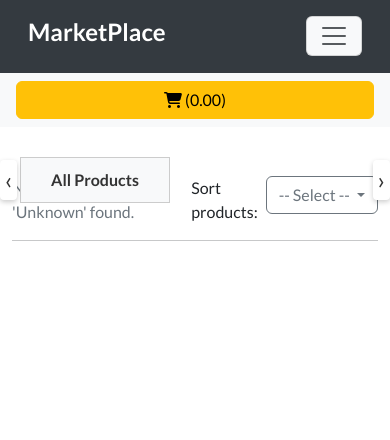
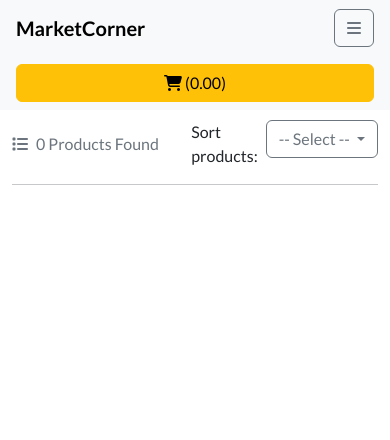
Before and after one commit to enocol/donewithit, a Django app: page /products in a window 390 px wide. Shown: the top 440 px of the page. Run offline with Django 5.2, Linux system fonts and the light colour scheme; data that the repository does not hold is empty; some libraries are stand-ins or nearby versions.

Commit message:
Improve css on mobile and desktop view

```diff
--- a/products/templates/products/product_list.html
+++ b/products/templates/products/product_list.html
@@ -1,6 +1,6 @@
 {% extends 'base.html' %} {% load static %} {% block content %}
 <div>
-  <div class="container-fluid category-wrapper mb-2">
+  <div class="container-fluid category-wrapper z-1">
     <button class="scroll-btn left" onclick="scrollCategories(-200)">
       &#8249;
     </button>
@@ -25,19 +25,8 @@
 <div class="d-flex justify-content-between mt-5 align-items-center gap-4">
   <div>
     <p class="d-flex align-items-center gap-2 m-0 text-secondary">
-  {% if products|length == 0 %}
-    No products
-    {% if search_query %} matching '{{ search_query }}'{% endif %}
-    {% if category_filter %} matching '{{ category_filter }}'{% endif %}
-    found.
-{% else %}
-  {{ products|length }} product{{ products|length|pluralize }}
-  {% if search_query %} matching '{{ search_query }}'{% endif %}
-  {% if category_filter %} matching '{{ category_filter }}'{% endif %}
-  found.
-{% endif %}
-
-
+      <i class="fa-solid fa-list"></i>
+      <span>{{ products|length }} Products Found</span>
     </p>
   </div>
   <div class="d-flex justify-content-end align-items-sm-center gap-2 w-50 w-sm-auto">
--- a/products/views.py
+++ b/products/views.py
@@ -11,7 +11,7 @@ def product_list(request):
     categories = Category.objects.all()
     search_query = request.GET.get('search', None)
     category_filter = request.GET.get('category', None)
-    print(f"Category filter: {category_filter}")
+
     category_label = dict(Category.CATEGORY_TYPES).get(category_filter, 'Unknown')
     products = Product.objects.all()
 
--- a/static/css/styles.css
+++ b/static/css/styles.css
@@ -33,9 +33,9 @@ h1{
     width: 100%;
     padding: 10px;
     margin: 10px 0;
-    border: 3px solid gray;
-    border-radius: 4px;
+
 }
+
 
 a {
     text-decoration: none;
@@ -77,7 +77,7 @@ ul li a:hover {
 }
 
 #id_product_name, #id_price, #id_description, #id_category {
-    border: 3px solid gray;
+
     width: 100%;
     padding: 10px;
     margin: 10px 0;
@@ -86,14 +86,14 @@ ul li a:hover {
 
 .category-wrapper {
   position: sticky;
-  top: 80px; /* Adjust based on your header height */
+  top: 70px;
   display: flex;
   align-items: center;
   width: 100%;
   overflow: hidden;
   margin: 0 auto;
   padding: 0 20px;
-  z-index: 1000;
+
 }
 
 .category-container {
@@ -101,7 +101,7 @@ ul li a:hover {
     flex-wrap: nowrap;
     justify-content: space-between;
     align-items: center;
-    margin: 5px auto;
+    margin: 0 auto;
     overflow: auto;
     width: 100%;
     -ms-overflow-style: none;  /* Hide scrollbar on IE and Edge */
@@ -122,7 +122,7 @@ ul li a:hover {
 }
 
 .category-container::-webkit-scrollbar {
-  display: none;             /* Hide scrollbar on Chrome/Safari/Opera */
+  display: none;
 }
 
 .scroll-btn {
@@ -183,7 +183,6 @@ ul a {
     background-color: transparent;
     border: 2px solid #ccc;
     padding: 20px;
-
     height: 200px;
     position: relative;
     top: -50%;
@@ -229,8 +228,8 @@ ul a {
   left: 0;
   width: 100%;
   height: 100%;
-  background-color: rgba(255,255,255,0.8); /* semi-transparent overlay */
-  z-index: 1050; /* above everything */
+  background-color: rgba(255,255,255,0.8);
+  z-index: 1050;
   visibility: hidden;
 }
 
@@ -239,6 +238,16 @@ ul a {
   height: 120px;
   object-fit: cover;
 
+}
+
+.form-control {
+  border-radius: 0%;
+}
+
+.modal-backdrop {
+  background-color: rgba(0,0,0,0.65) !important; /* darker */
+  z-index: 1050 !important; /* ensure it's above other elements */
+  backdrop-filter: blur(5px);
 }
 
 
@@ -257,12 +266,8 @@ ul a {
     }
 
     .category-wrapper {
-    position: relative;
-    z-index: 1;
-
-}
-
-
+        display: none;
+    }
 
     .scroll-btn {
         font-size: 1.5rem;
@@ -283,6 +288,9 @@ ul a {
         width: 100%;
     }
 
+
+
+
 }
 
 @media screen and (min-width: 769px) {
@@ -293,4 +301,8 @@ ul a {
     .desktop-header {
         display: block;
     }
+
+     .modal-backdrop {
+     display: none; /* Disable backdrop */
+    }
 }
--- a/templates/base.html
+++ b/templates/base.html
@@ -69,5 +69,40 @@
     {% endblock corejs %}
     {% block scripts %}
     {% endblock scripts %}
+
+    <!-- Modal -->
+<div class="modal fade d-lg-none " id="allCategoriesModal" tabindex="-1"
+     aria-labelledby="allCategoriesLabel" aria-hidden="true">
+  <div class="modal-dialog modal-dialog-scrollable modal-fullscreen-sm-down">
+    <div class="modal-content">
+      <div class="modal-header">
+        <h5 class="modal-title" id="allCategoriesLabel">All Categories</h5>
+        <button type="button" class="btn-close" data-bs-dismiss="modal"
+                aria-label="Close"></button>
+      </div>
+
+      <div class="modal-body">
+        <!-- Sticky search (optional) -->
+          <div class="position-sticky top-0 bg-white pb-2 mb-2">
+            <input type="search" id="catSearch" class="form-control"
+                  placeholder="Search categories…">
+          </div>
+
+
+          <div class="list-group" id="categoryList">
+                {% for c in categories %}
+                <a href="{% url 'product_list' %}?category={{ c.name }}" class=""
+              ><div class="category">{{ c.get_display_name }}</div></a>
+                {% endfor %}
+          </div>
+      </div>
+
+      <!-- Optional footer (hidden on small screens if you prefer) -->
+      <div class="modal-footer  d-sm-flex">
+        <button class="btn btn-secondary" data-bs-dismiss="modal">Close</button>
+      </div>
+    </div>
+  </div>
+</div>
   </body>
 </html>
--- a/templates/includes/deaktopheader.html
+++ b/templates/includes/deaktopheader.html
@@ -1,4 +1,4 @@
-<nav class="desktop-header">
+<nav class="desktop-header d-none d-lg-block">
 
     <div class="container-fluid  d-flex align-items-center justify-content-end py-2">
 
--- a/templates/includes/mobileHeader.html
+++ b/templates/includes/mobileHeader.html
@@ -1,52 +1,58 @@
-<nav class="navbar navbar-expand-md  px-3 py-2 mobile-header">
-  <div class="container-fluid">
-    <!-- Logo / Brand -->
-       <div>
-            <h1>MarketPlace</h1>
-        </div>
+ <nav class="navbar navbar-light bg-light px-3 d-lg-none">
+    <a class="navbar-brand fw-semibold" href="#">MarketCorner</a>
 
-    <!-- Hamburger toggle -->
-    <button
-      class="navbar-toggler ms-auto bg-light"
+    <!-- Offcanvas toggle button (shows on mobile) -->
+    <button class="btn btn-outline-secondary d-lg-none"
         type="button"
-      data-bs-toggle="collapse"
-      data-bs-target="#mainNavbar"
-      aria-controls="mainNavbar"
-      aria-expanded="false"
-      aria-label="Toggle navigation"
-    >
-      <span class="navbar-toggler-icon"></span>
+        data-bs-toggle="offcanvas"
+        data-bs-target="#mobileMenu"
+        data-bs-backdrop="true"
+        data-bs-scroll="false"
+        aria-controls="mobileMenu">
+
+        <i class="fa fa-bars"></i>
+
     </button>
 
-    <!-- Collapsible menu -->
-    <div class="collapse navbar-collapse" id="mainNavbar">
-       <a class="btn btn-outline-primary mb-2 me-auto "  href="{% url 'product_list' %}">Products</a>
 
 
-      <!-- Login/Register -->
-      <div class="d-flex flex-column flex-md-row gap-2">
+  </nav>
+
+<div class="offcanvas offcanvas-start  d-lg-none" tabindex="-1" id="mobileMenu" aria-labelledby="mobileMenuLabel">
+        <div class="offcanvas-header">
+          <h5 class="offcanvas-title">Menu</h5>
+          <button type="button" class="btn-close text-reset" data-bs-dismiss="offcanvas" aria-label="Close"></button>
+        </div>
+      <div class="offcanvas-body d-flex flex-column">
+            <hr class="my-3">
+                <a class="nav-link" href="{% url 'product_list' %}">Products</a>
                 {% if user.is_authenticated %}
-       <a class="btn btn-outline-primary" href="{% url 'product_create' %}">Post an Ad</a>
-       <a class="btn btn-outline-primary" href="{% url 'profile' %}">Profile</a>
-       <a class="btn btn-outline-primary" href="{% url 'account_logout' %}">Logout</a>
+                <a class="nav-link" href="{% url 'product_create' %}">Post an Ad</a>
+                <a class="nav-link" href="{% url 'profile' %}">Profile</a>
+                <a class="nav-link" href="{% url 'account_logout' %}">Logout</a>
+                {% else %}
+                <a class="nav-link" href="{% url 'account_login' %}">Sign in</a>
+                <a class="nav-link" href="{% url 'account_signup' %}">Register</a>
+                {% endif %}
+            <hr class="my-3">
 
-        {% else %}
-        <a class="btn btn-outline-primary" href="{% url 'account_login' %}">Login</a>
-        <a class="btn btn-outline-primary" href="{% url 'account_signup' %}">Sign Up</a>
-        {% endif %}
+            {% include 'includes/searchform.html' %}
+            <hr class="my-3">
+                <a href="#"
+                  class="btn btn-outline-secondary d-lg-none"
+                  data-bs-toggle="modal"
+                  data-bs-target="#allCategoriesModal">
+                  All Categories
+                </a>
+                <a class="btn btn-outline-primary w-100 mb-2" href="#">New Arrivals</a>
+                <a class="btn btn-outline-dark w-100" href="#">On Sale</a>
       </div>
 </div>
-  </div>
-</nav>
 
  {% if cart_total %}
 <div class="bg-light px-3 py-2 d-block d-md-none">
   <a href="{% url 'shopping_cart' %}" class="btn btn-warning w-100">
-    <i class="fas fa-shopping-cart"></i>
-
-      £{{ cart_total|floatformat:2 }}
-
-
+      <i class="fas fa-shopping-cart"></i> £{{ cart_total|floatformat:2 }}
   </a>
 </div>
 {% else %}
@@ -57,3 +63,21 @@
     </div>
 
 {% endif %}
+
+
+
+<script>
+  // Simple client-side filter
+  document.addEventListener('DOMContentLoaded', function () {
+    const input = document.getElementById('catSearch');
+    const list = document.getElementById('categoryList');
+    if (!input || !list) return;
+
+    input.addEventListener('input', function () {
+      const q = this.value.toLowerCase();
+      list.querySelectorAll('.list-group-item').forEach(item => {
+        item.style.display = item.textContent.toLowerCase().includes(q) ? '' : 'none';
+      });
+    });
+  });
+</script>
--- a/templates/includes/searchform.html
+++ b/templates/includes/searchform.html
@@ -1,4 +1,4 @@
  <form class="d-flex align-items-center width-100" method="get" action="{% url 'product_list' %}">
-    <input class="form-control  " type="search" placeholder="Search products..." aria-label="Search" name="search">
-    <button class="form-control fs-3 p-0 m-0 width-25 h-50 bg-success" type="submit"><i class="fa-solid fa-magnifying-glass"></i></button>
+    <input class="form-control m-0 width-75" type="search" placeholder="Search products..." aria-label="Search" name="search">
+    <button class="form-control fs-3 p-0 m-0 width-25 bg-success" type="submit"><i class="fa-solid fa-magnifying-glass"></i></button>
 </form>
```
Lines whose indentation alone changed are shown as unchanged.
